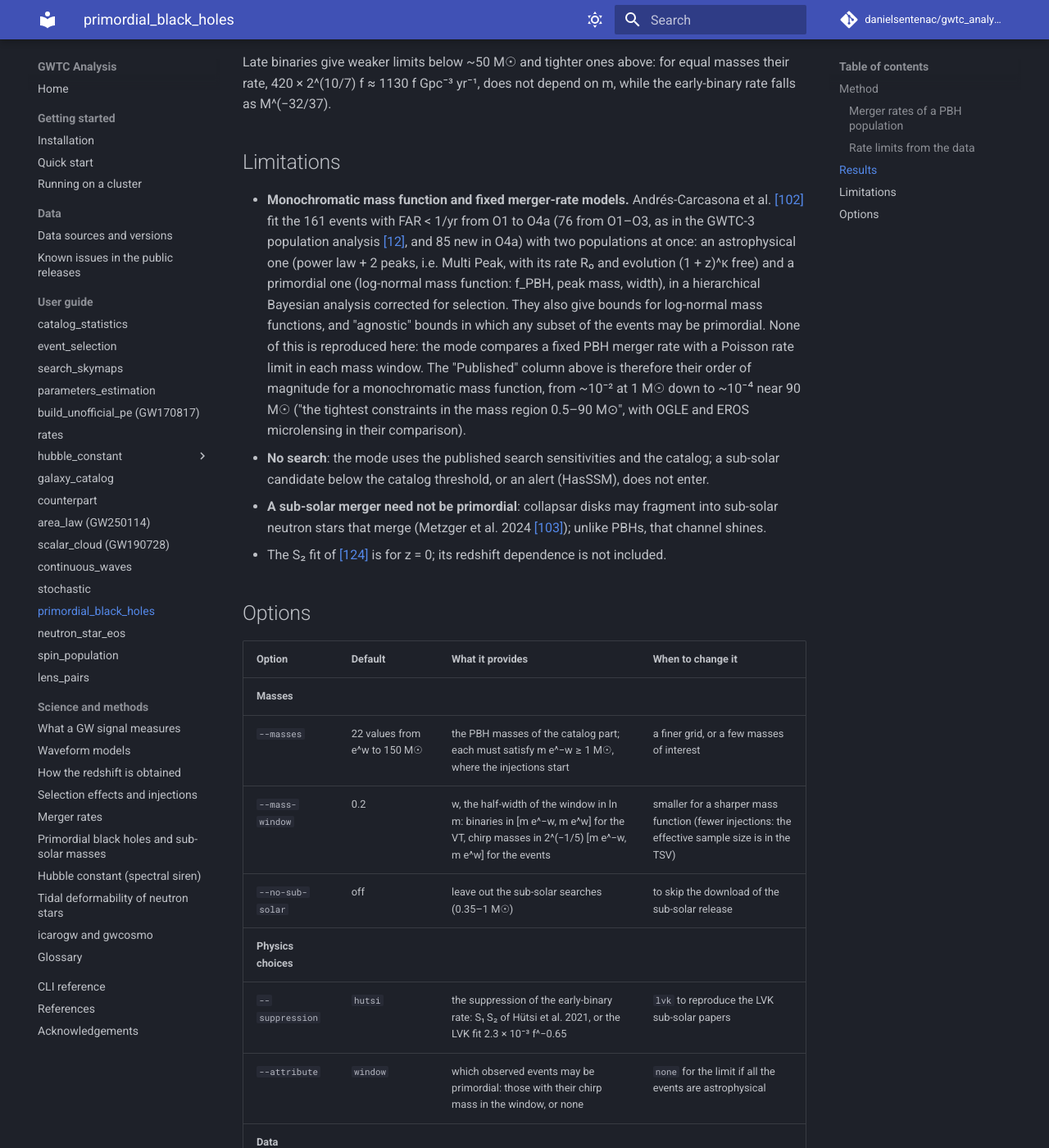
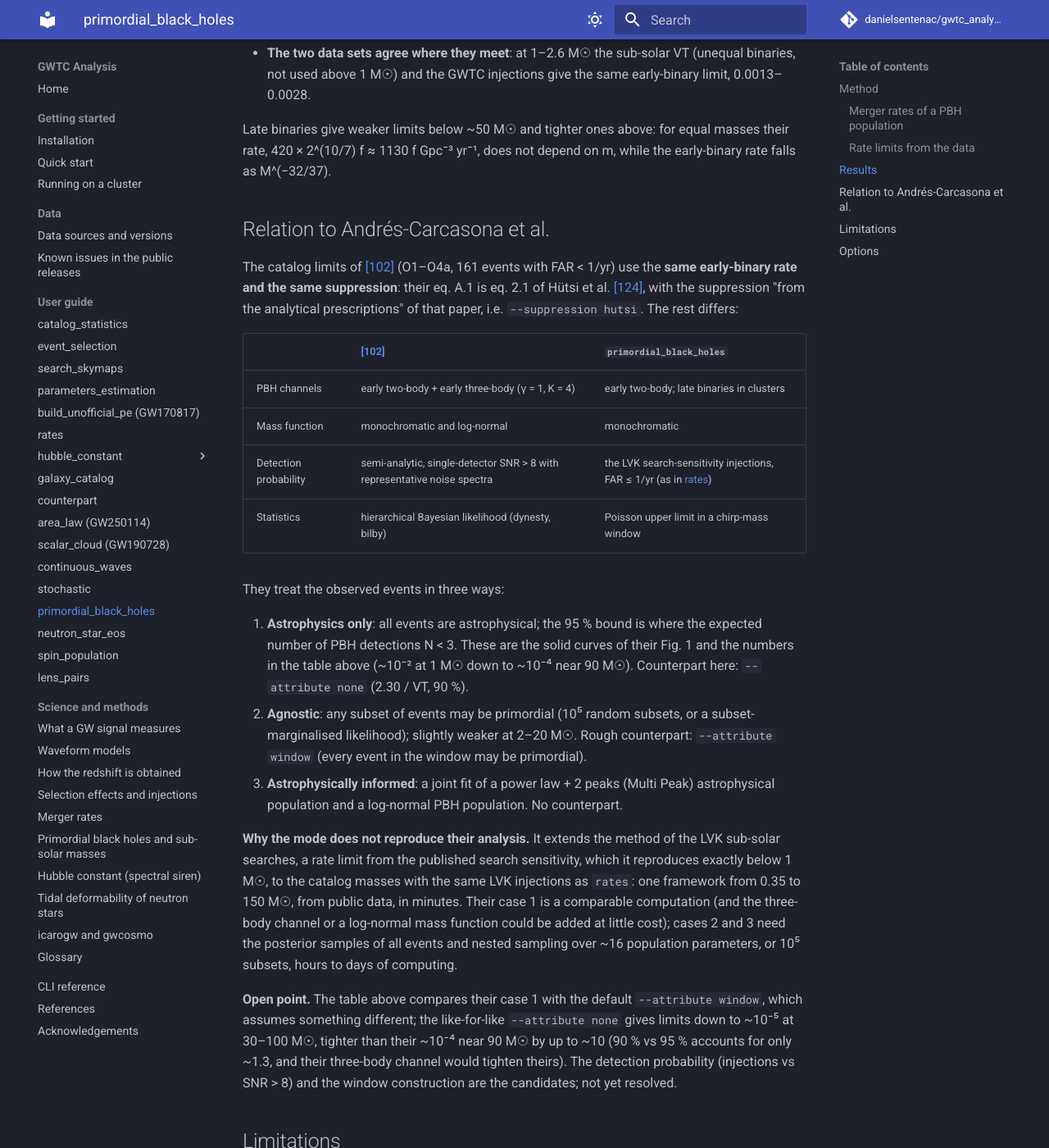
Before and after one commit to danielsentenac/gwtc_analysis, an MkDocs documentation site: the page built from docs/modes/primordial-black-holes.md, in a window 1280 px wide and 1400 px high, scrolled down 3086 px. Shown: the whole window at 82% size. Built offline with MkDocs 1.6.1 and Material for MkDocs 9.7.7, drawn with Linux system fonts in a browser that asks for light colours; comment, search, counter and statistics services are not loaded; some of the changed text lies outside the part shown.

Commit message:
docs primordial_black_holes: relation to Andrés-Carcasona et al. — same early-binary rate and Hütsi suppression; differences (three-body channel, log-normal, SNR-8 detection probability, hierarchical likelihood); their three cases and the matching --attribute options; why the mode extends the LVK sub-solar method instead; open --attribute none vs case-1 discrepancy. Corrects the limitations text of 842c8f1.
Co-Authored-By: Claude Opus 5.5 <noreply@anthropic.com>

```diff
--- a/docs/modes/primordial-black-holes.md
+++ b/docs/modes/primordial-black-holes.md
@@ -72,9 +72,9 @@ With the defaults (`gwtc5` injections, 259 events with FAR ≤ 1/yr):
 |---|---|---|---|
 | 0.35 M☉ (sub-solar) | 0.061–0.142 | **0.096–0.178** | 0.10–0.18 [\[122\]](../references.md#ref-122) (LVK fit) |
 | 1 M☉ (sub-solar) | 0.0028–0.0059 | **0.018–0.032** | 0.018–0.032 [\[122\]](../references.md#ref-122) (LVK fit) |
-| 1.2–2.5 M☉ (catalog) | 0.0013–0.0017 | 0.004–0.007 | ~10⁻² at 1 M☉ [\[102\]](../references.md#ref-102) |
-| 12–38 M☉ (catalog) | 0.0006–0.0008 | 0.0007–0.0015 | ~10⁻³ [\[102\]](../references.md#ref-102) |
-| ~100 M☉ (catalog) | 1.1 × 10⁻⁴ | (S > 1: not valid) | ~10⁻⁴ near 90 M☉ [\[102\]](../references.md#ref-102) |
+| 1.2–2.5 M☉ (catalog) | 0.0013–0.0017 | 0.004–0.007 | ~10⁻² at 1 M☉ [\[102\]](../references.md#ref-102) (astrophysics only) |
+| 12–38 M☉ (catalog) | 0.0006–0.0008 | 0.0007–0.0015 | ~10⁻³ [\[102\]](../references.md#ref-102) (astrophysics only) |
+| ~100 M☉ (catalog) | 1.1 × 10⁻⁴ | (S > 1: not valid) | ~10⁻⁴ near 90 M☉ [\[102\]](../references.md#ref-102) (astrophysics only) |
 
 Ranges over the three pipelines for the sub-solar searches. Two checks:
 
@@ -87,18 +87,48 @@ Ranges over the three pipelines for the sub-solar searches. Two checks:
 Late binaries give weaker limits below ~50 M☉ and tighter ones above: for equal masses their rate,
 420 × 2^(10/7) f ≈ 1130 f Gpc⁻³ yr⁻¹, does not depend on m, while the early-binary rate falls as M^(−32/37).
 
+## Relation to Andrés-Carcasona et al.
+
+The catalog limits of [\[102\]](../references.md#ref-102) (O1–O4a, 161 events with FAR < 1/yr) use the **same
+early-binary rate and the same suppression**: their eq. A.1 is eq. 2.1 of Hütsi et al.
+[\[124\]](../references.md#ref-124), with the suppression "from the analytical prescriptions" of that paper, i.e.
+`--suppression hutsi`. The rest differs:
+
+| | [\[102\]](../references.md#ref-102) | `primordial_black_holes` |
+|---|---|---|
+| PBH channels | early two-body + early three-body (γ = 1, K = 4) | early two-body; late binaries in clusters |
+| Mass function | monochromatic and log-normal | monochromatic |
+| Detection probability | semi-analytic, single-detector SNR > 8 with representative noise spectra | the LVK search-sensitivity injections, FAR ≤ 1/yr (as in [rates](rates.md)) |
+| Statistics | hierarchical Bayesian likelihood (dynesty, bilby) | Poisson upper limit in a chirp-mass window |
+
+They treat the observed events in three ways:
+
+1. **Astrophysics only**: all events are astrophysical; the 95 % bound is where the expected number of PBH detections
+   N < 3. These are the solid curves of their Fig. 1 and the numbers in the table above (~10⁻² at 1 M☉ down to
+   ~10⁻⁴ near 90 M☉). Counterpart here: `--attribute none` (2.30 / VT, 90 %).
+2. **Agnostic**: any subset of events may be primordial (10⁵ random subsets, or a subset-marginalised likelihood);
+   slightly weaker at 2–20 M☉. Rough counterpart: `--attribute window` (every event in the window may be primordial).
+3. **Astrophysically informed**: a joint fit of a power law + 2 peaks (Multi Peak) astrophysical population and a
+   log-normal PBH population. No counterpart.
+
+**Why the mode does not reproduce their analysis.** It extends the method of the LVK sub-solar searches, a rate
+limit from the published search sensitivity, which it reproduces exactly below 1 M☉, to the catalog masses with the
+same LVK injections as `rates`: one framework from 0.35 to 150 M☉, from public data, in minutes. Their case 1 is a
+comparable computation (and the three-body channel or a log-normal mass function could be added at little cost);
+cases 2 and 3 need the posterior samples of all events and nested sampling over ~16 population parameters, or 10⁵
+subsets, hours to days of computing.
+
+**Open point.** The table above compares their case 1 with the default `--attribute window`, which assumes
+something different; the like-for-like `--attribute none` gives limits down to ~10⁻⁵ at 30–100 M☉, tighter than their
+~10⁻⁴ near 90 M☉ by up to ~10 (90 % vs 95 % accounts for only ~1.3, and their three-body channel would tighten
+theirs). The detection probability (injections vs SNR > 8) and the window construction are the candidates; not yet
+resolved.
+
 ## Limitations
 
-- **Monochromatic mass function and fixed merger-rate models.** Andrés-Carcasona et al.
-  [\[102\]](../references.md#ref-102) fit the 161 events with FAR < 1/yr from O1 to O4a (76 from O1–O3, as in the
-  GWTC-3 population analysis [\[12\]](../references.md#ref-12), and 85 new in O4a) with two populations at once: an
-  astrophysical one (power law + 2 peaks, i.e. Multi Peak, with its rate R₀ and evolution (1 + z)^κ free) and a
-  primordial one (log-normal mass function: f_PBH, peak mass, width), in a hierarchical Bayesian analysis corrected
-  for selection. They also give bounds for log-normal mass functions, and "agnostic" bounds in which any subset of
-  the events may be primordial. None of this is reproduced here: the mode compares a fixed PBH merger rate with a
-  Poisson rate limit in each mass window. The "Published" column above is therefore their order of magnitude for a
-  monochromatic mass function, from ~10⁻² at 1 M☉ down to ~10⁻⁴ near 90 M☉ ("the tightest constraints in the mass
-  region 0.5–90 M⊙", with OGLE and EROS microlensing in their comparison).
+- **Not the analysis of Andrés-Carcasona et al. [\[102\]](../references.md#ref-102)**; see the section below.
+  Monochromatic mass function only, no three-body channel, and the catalog part is a Poisson count in a mass window,
+  not a hierarchical fit.
 - **No search**: the mode uses the published search sensitivities and the catalog; a sub-solar candidate below the
   catalog threshold, or an alert (HasSSM), does not enter.
 - **A sub-solar merger need not be primordial**: collapsar disks may fragment into sub-solar neutron stars that merge
```
Also changed, not shown: docs/science/primordial-black-holes.md (+1 -1 lines).
